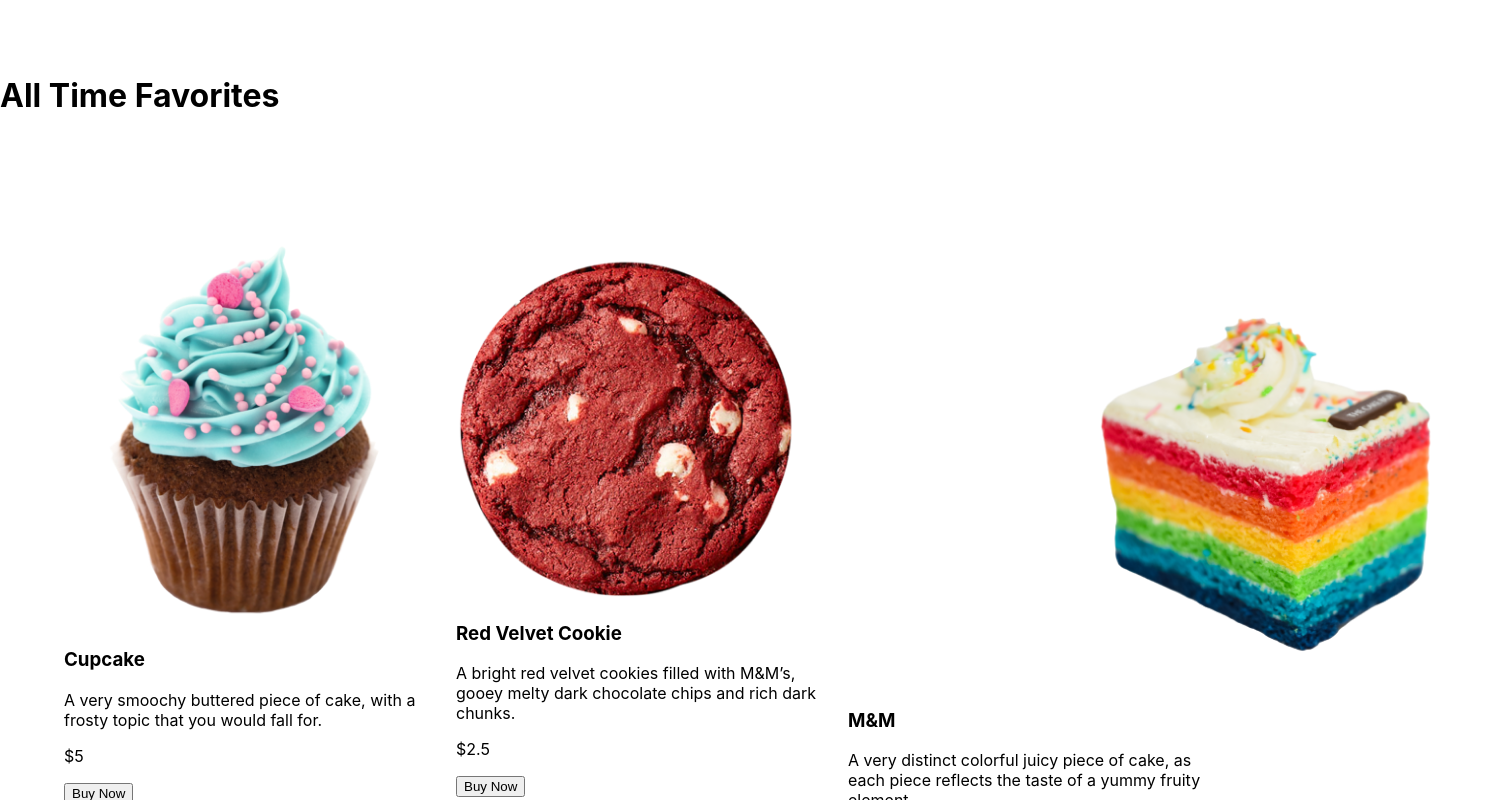
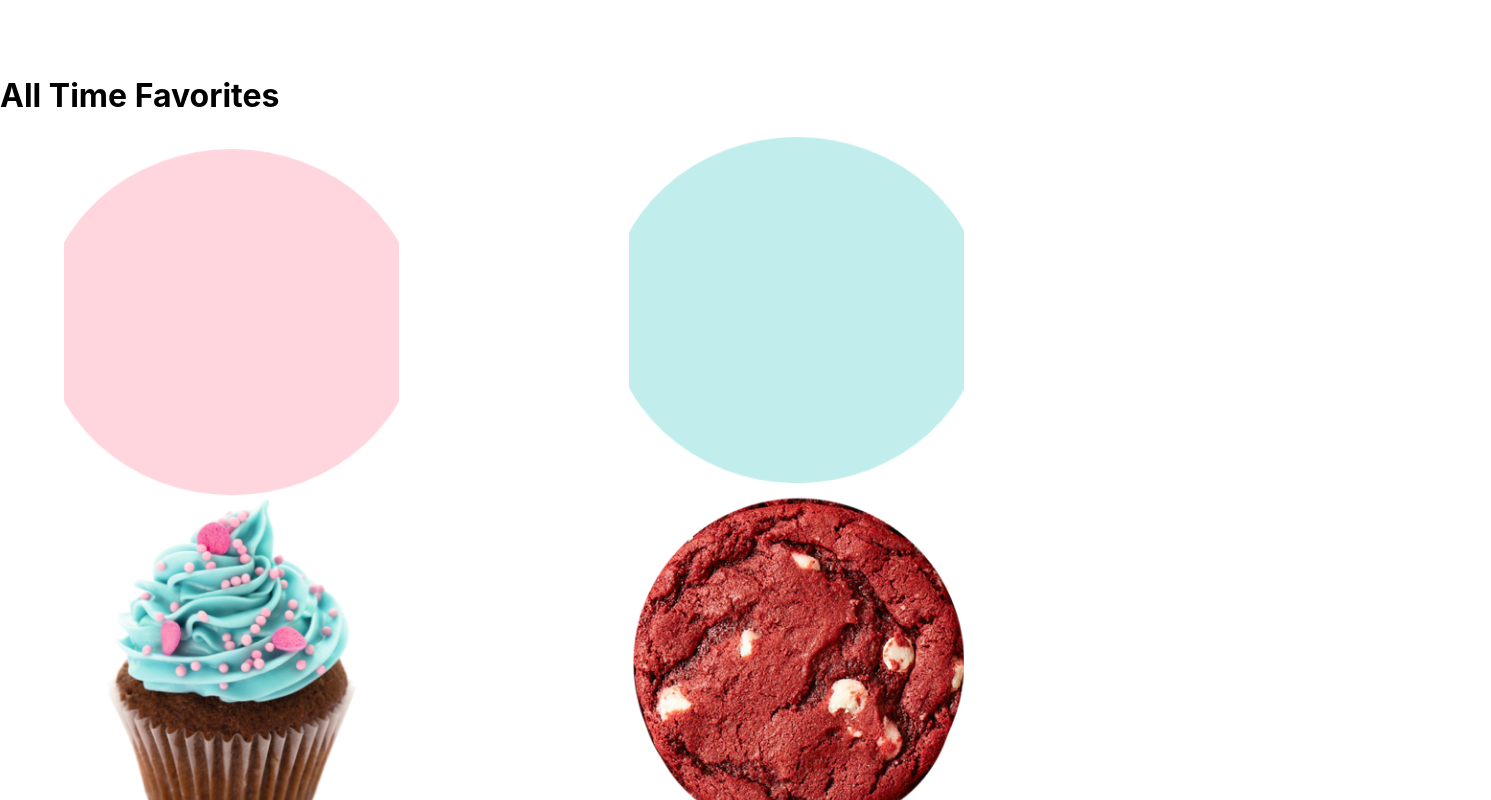
Before and after one commit to SaraBaassiri/baked_lb-website, a React (Create React App) app in the folder baked/: page / in a window 1280 px wide. Shown: the part 2540-3340 px from the top of the page, 1491 px wide, since content can reach past the window. Built offline with nearby package versions, Linux system fonts and the light colour scheme.

Commit message:
alltimefav

```diff
--- a/baked/src/Views/Home/Home.css
+++ b/baked/src/Views/Home/Home.css
@@ -301,6 +301,59 @@
   display: none;
 }
 
+/* All Time Favorites Section Styling */
+
+.AllTimeFavorites {
+  width: 100%;
+}
+
+.AllTimeFavorites h1 {
+  text-align: center;
+  font-size: 50px;
+  margin-top: 100px;
+}
+
+.favprod img {
+  width: 335px;
+  height: 347px;
+  object-fit: cover;
+  align-self: center;
+}
+
+.favprod h3 {
+  font-size: 25px;
+  font-weight: 500;
+  margin-top: 20px;
+  text-align: center;
+}
+
+#desc {
+  font-size: 20px;
+  font-weight: 250;
+  text-align: center;
+}
+
+#price {
+  font-size: 17px;
+  font-weight: bold;
+  text-align: center;
+}
+
+#buyNowBtn {
+  background-color: #E0D2F5;
+  color: black;
+  font-size: 18px;
+  font-weight: bold;
+  border-radius: 28px;
+  padding: 12px 30px;
+  border: none;
+  cursor: pointer;
+  display: block;
+  margin-left: auto;
+  margin-right: auto;
+  text-transform: uppercase;
+}
+
 /* Special Ocasions code */
 
 .SpecialOcasions {
--- a/baked/src/Views/Home/Home.jsx
+++ b/baked/src/Views/Home/Home.jsx
@@ -239,19 +239,20 @@ export default function Home() {
         <h1>All Time Favorites</h1>
         <Grid
           container
-          spacing={3}
-          columns={24}
+          spacing={15}
+          columns={18}
           alignItems="center"
           justify="center"
           style={{ minHeight: "100vh", paddingInline: "5%" }}
         >
           <Grid item xs={8}>
             <div className="favprod">
+              <img src="Ellipse 3.png" alt="" />
               <img src="BlueCup.png" alt="Cupcake" />
               <h3>Cupcake</h3>
               <p id="desc">
-                A very smoochy buttered piece of cake, with a frosty topic that
-                you would fall for.
+                A very smoochy buttered piece of cake,
+                with a frosty topic that you would fall for.
               </p>
               <p id="price">$5</p>
               <button id="buyNowBtn">Buy Now</button>
@@ -259,11 +260,12 @@ export default function Home() {
           </Grid>
           <Grid item xs={8}>
             <div className="favprod">
+            <img src="Ellipse 2.png" alt="" />
               <img src="RedCake.png" alt="Red Velvet Cookie" />
               <h3>Red Velvet Cookie</h3>
               <p id="desc">
-                A bright red velvet cookies filled with M&M’s, gooey melty dark
-                chocolate chips and rich dark chunks.
+                A bright red velvet cookies filled with M&M’s,
+                gooey melty dark chocolate chips and rich dark chunks.
               </p>
               <p id="price">$2.5</p>
               <button id="buyNowBtn">Buy Now</button>
@@ -271,11 +273,12 @@ export default function Home() {
           </Grid>
           <Grid item xs={8}>
             <div className="favprod">
+            <img src="Ellipse 1.png" alt="" />
               <img src="MandM.png" alt="M&M" />
               <h3>M&M</h3>
               <p id="desc">
-                A very distinct colorful juicy piece of cake, as each piece
-                reflects the taste of a yummy fruity element.
+                A very distinct colorful juicy piece of cake,
+                as each piece reflects the taste of a yummy fruity element.
               </p>
               <p id="price">$10</p>
               <button id="buyNowBtn">Buy Now</button>
@@ -283,10 +286,10 @@ export default function Home() {
           </Grid>
         </Grid>
 
-        <div className="BottomDiv">
+        {/* <div className="BottomDiv">
           <h2>Taking your celebration to a whole new level!</h2>
           <button className="HeroButton">View All</button>
-        </div>
+        </div> */}
       </div>
 
       <div className="CreateYourOwn"></div>
```
